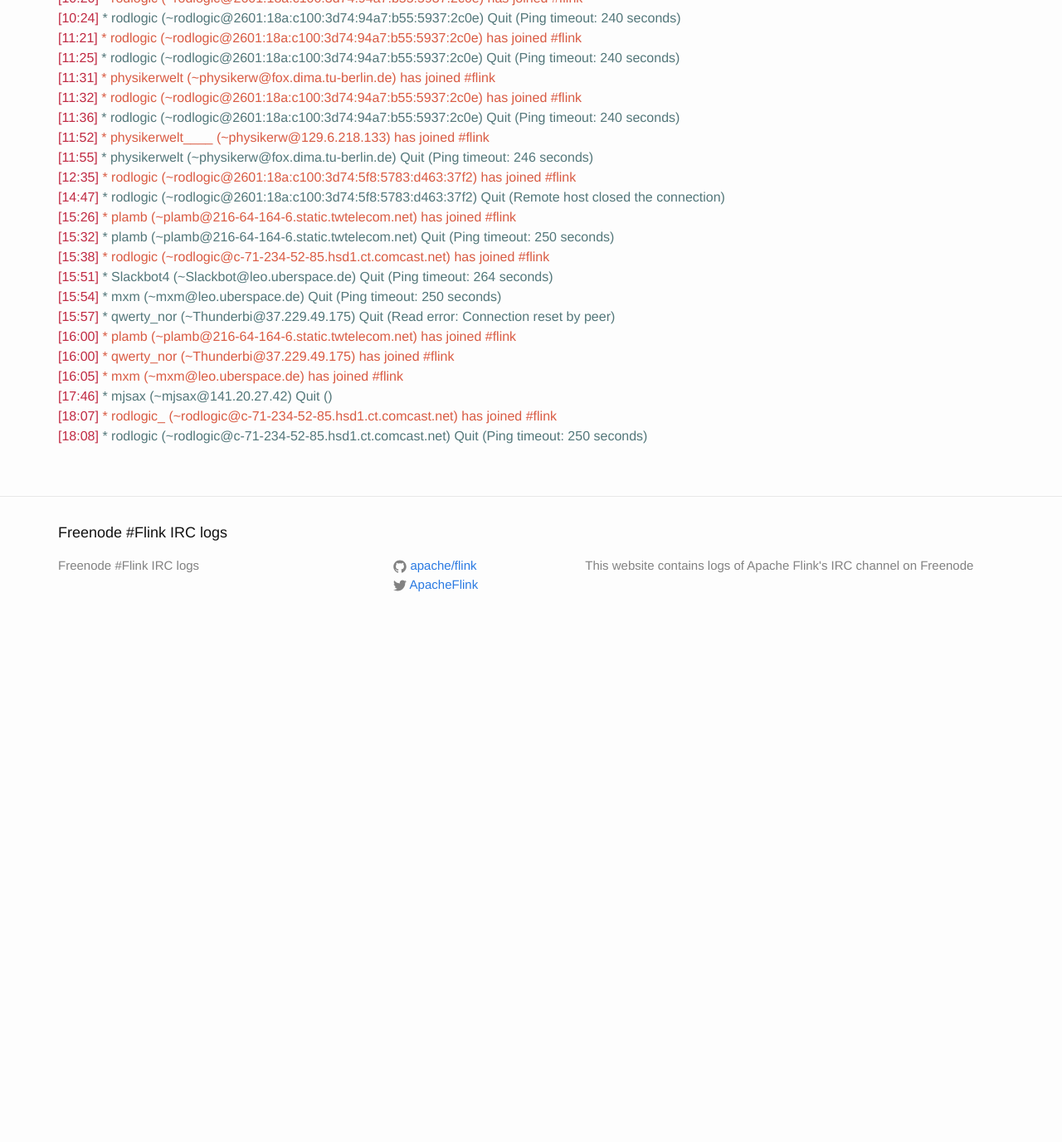
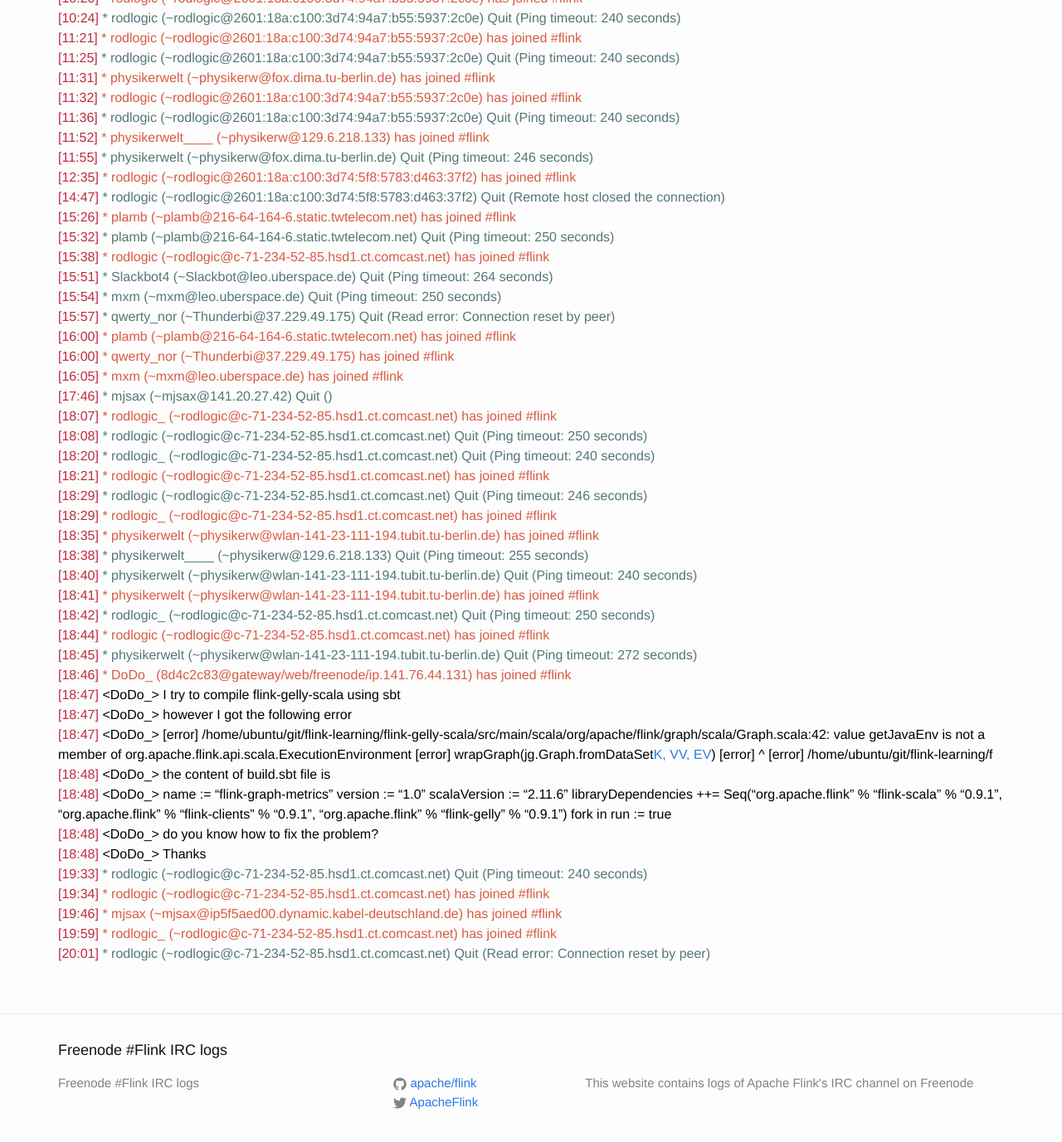
Before and after one commit to flink-irc-logs/flink-irc-logs.github.io, a Jekyll site: the page built from _posts/2015-10-27-logs.markdown, in a window 1280 px wide and 1400 px high, scrolled down 934 px. Shown: the top 1377 px of the window at 83% size. Built offline with Jekyll 4.4.1, drawn with Linux system fonts in a browser that asks for light colours; before the commit the page ends 1710 px from its top, so only the background shows below that.

Commit message:
Update of the logs on Tue Oct 27 20:15:28 CET 2015

```diff
--- a/_posts/2015-10-27-logs.markdown
+++ b/_posts/2015-10-27-logs.markdown
@@ -57,3 +57,27 @@
 <span class="irc-date">[17:46]</span> <span class="irc-navy">* mjsax (~mjsax@141.20.27.42) Quit ()</span><br />
 <span class="irc-date">[18:07]</span> <span class="irc-green">* rodlogic_ (~rodlogic@c-71-234-52-85.hsd1.ct.comcast.net) has joined #flink</span><br />
 <span class="irc-date">[18:08]</span> <span class="irc-navy">* rodlogic (~rodlogic@c-71-234-52-85.hsd1.ct.comcast.net) Quit (Ping timeout: 250 seconds)</span><br />
+<span class="irc-date">[18:20]</span> <span class="irc-navy">* rodlogic_ (~rodlogic@c-71-234-52-85.hsd1.ct.comcast.net) Quit (Ping timeout: 240 seconds)</span><br />
+<span class="irc-date">[18:21]</span> <span class="irc-green">* rodlogic (~rodlogic@c-71-234-52-85.hsd1.ct.comcast.net) has joined #flink</span><br />
+<span class="irc-date">[18:29]</span> <span class="irc-navy">* rodlogic (~rodlogic@c-71-234-52-85.hsd1.ct.comcast.net) Quit (Ping timeout: 246 seconds)</span><br />
+<span class="irc-date">[18:29]</span> <span class="irc-green">* rodlogic_ (~rodlogic@c-71-234-52-85.hsd1.ct.comcast.net) has joined #flink</span><br />
+<span class="irc-date">[18:35]</span> <span class="irc-green">* physikerwelt (~physikerw@wlan-141-23-111-194.tubit.tu-berlin.de) has joined #flink</span><br />
+<span class="irc-date">[18:38]</span> <span class="irc-navy">* physikerwelt____ (~physikerw@129.6.218.133) Quit (Ping timeout: 255 seconds)</span><br />
+<span class="irc-date">[18:40]</span> <span class="irc-navy">* physikerwelt (~physikerw@wlan-141-23-111-194.tubit.tu-berlin.de) Quit (Ping timeout: 240 seconds)</span><br />
+<span class="irc-date">[18:41]</span> <span class="irc-green">* physikerwelt (~physikerw@wlan-141-23-111-194.tubit.tu-berlin.de) has joined #flink</span><br />
+<span class="irc-date">[18:42]</span> <span class="irc-navy">* rodlogic_ (~rodlogic@c-71-234-52-85.hsd1.ct.comcast.net) Quit (Ping timeout: 250 seconds)</span><br />
+<span class="irc-date">[18:44]</span> <span class="irc-green">* rodlogic (~rodlogic@c-71-234-52-85.hsd1.ct.comcast.net) has joined #flink</span><br />
+<span class="irc-date">[18:45]</span> <span class="irc-navy">* physikerwelt (~physikerw@wlan-141-23-111-194.tubit.tu-berlin.de) Quit (Ping timeout: 272 seconds)</span><br />
+<span class="irc-date">[18:46]</span> <span class="irc-green">* DoDo_ (8d4c2c83@gateway/web/freenode/ip.141.76.44.131) has joined #flink</span><br />
+<span class="irc-date">[18:47]</span> <span class="irc-black">&lt;DoDo_&gt; I try to compile flink-gelly-scala using sbt</span><br />
+<span class="irc-date">[18:47]</span> <span class="irc-black">&lt;DoDo_&gt; however I got the following error</span><br />
+<span class="irc-date">[18:47]</span> <span class="irc-black">&lt;DoDo_&gt; [error] /home/ubuntu/git/flink-learning/flink-gelly-scala/src/main/scala/org/apache/flink/graph/scala/Graph.scala:42: value getJavaEnv is not a member of org.apache.flink.api.scala.ExecutionEnvironment [error]     wrapGraph(jg.Graph.fromDataSet[K, VV, EV](vertices.javaSet, edges.javaSet, env.getJavaEnv)) [error]                                                                                    ^ [error] /home/ubuntu/git/flink-learning/f</span><br />
+<span class="irc-date">[18:48]</span> <span class="irc-black">&lt;DoDo_&gt; the content of build.sbt file is</span><br />
+<span class="irc-date">[18:48]</span> <span class="irc-black">&lt;DoDo_&gt; name := "flink-graph-metrics"  version := "1.0"  scalaVersion := "2.11.6"  libraryDependencies ++= Seq("org.apache.flink" % "flink-scala" % "0.9.1", "org.apache.flink" % "flink-clients" % "0.9.1", "org.apache.flink" % "flink-gelly"  % "0.9.1")  fork in run := true</span><br />
+<span class="irc-date">[18:48]</span> <span class="irc-black">&lt;DoDo_&gt; do you know how to fix the problem?</span><br />
+<span class="irc-date">[18:48]</span> <span class="irc-black">&lt;DoDo_&gt; Thanks</span><br />
+<span class="irc-date">[19:33]</span> <span class="irc-navy">* rodlogic (~rodlogic@c-71-234-52-85.hsd1.ct.comcast.net) Quit (Ping timeout: 240 seconds)</span><br />
+<span class="irc-date">[19:34]</span> <span class="irc-green">* rodlogic (~rodlogic@c-71-234-52-85.hsd1.ct.comcast.net) has joined #flink</span><br />
+<span class="irc-date">[19:46]</span> <span class="irc-green">* mjsax (~mjsax@ip5f5aed00.dynamic.kabel-deutschland.de) has joined #flink</span><br />
+<span class="irc-date">[19:59]</span> <span class="irc-green">* rodlogic_ (~rodlogic@c-71-234-52-85.hsd1.ct.comcast.net) has joined #flink</span><br />
+<span class="irc-date">[20:01]</span> <span class="irc-navy">* rodlogic (~rodlogic@c-71-234-52-85.hsd1.ct.comcast.net) Quit (Read error: Connection reset by peer)</span><br />
```
